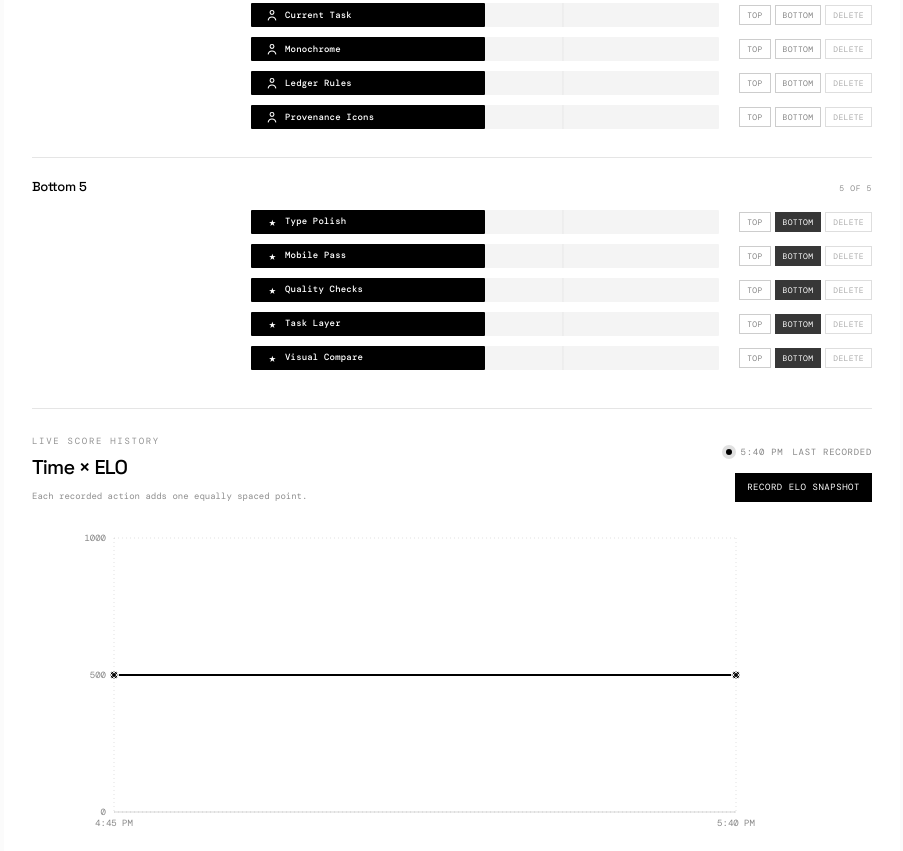
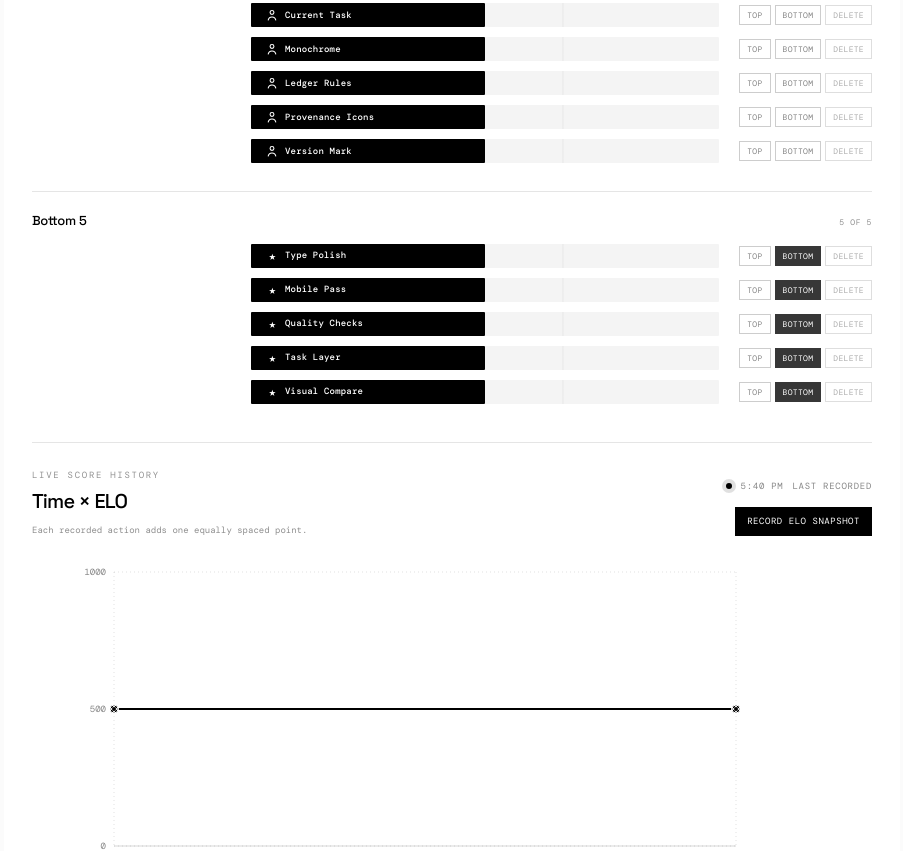
Before and after one commit to adomasgaudi26/norra-plan, a Next.js app: page / in a window 1280 px wide. Shown: the part 1260-2111 px from the top of the page, without its empty margins (188-1091 px from the left). Built offline with nearby package versions, Linux system fonts and the light colour scheme.

Commit message:
Record v15 version mark task

```diff
--- a/app/page.tsx
+++ b/app/page.tsx
@@ -285,6 +285,13 @@ const seedData: SeedTask[] = [
     color: "#000000",
     scores: [900, 900, 900, 902, 908, 922],
   },
+  {
+    id: "brief-version-mark",
+    name: "add version mark as v15",
+    done: false,
+    color: "#000000",
+    scores: [500, 500, 500, 500, 500, 500],
+  },
 ];
 
 const taskDetails: Record<string, Pick<Task, "codename" | "description">> = {
@@ -420,6 +427,10 @@ const taskDetails: Record<string, Pick<Task, "codename" | "description">> = {
     codename: "Provenance Icons",
     description: "Mark agent-created and verbatim human tasks in the planner.",
   },
+  "brief-version-mark": {
+    codename: "Version Mark",
+    description: "Display the current planner release label as v15.",
+  },
 };
 
 const DEFAULT_ELO = 500;
@@ -451,8 +462,8 @@ const initialLedger: LedgerEntry[] = initialTasks.flatMap((task) => [
 const MIN_SCORE = 0;
 const MAX_SCORE = 1000;
 const K_FACTOR = 32;
-const STORAGE_KEY = "elo-plan-state-v3";
-const LEDGER_STORAGE_KEY = "norra-elo-ledger-v5";
+const STORAGE_KEY = "elo-plan-state-v4";
+const LEDGER_STORAGE_KEY = "norra-elo-ledger-v6";
 const CATEGORY_STORAGE_KEY = "elo-plan-categories-v1";
 const MAX_SELECTED = 5;
 const INITIAL_TOP_IDS = [
```
